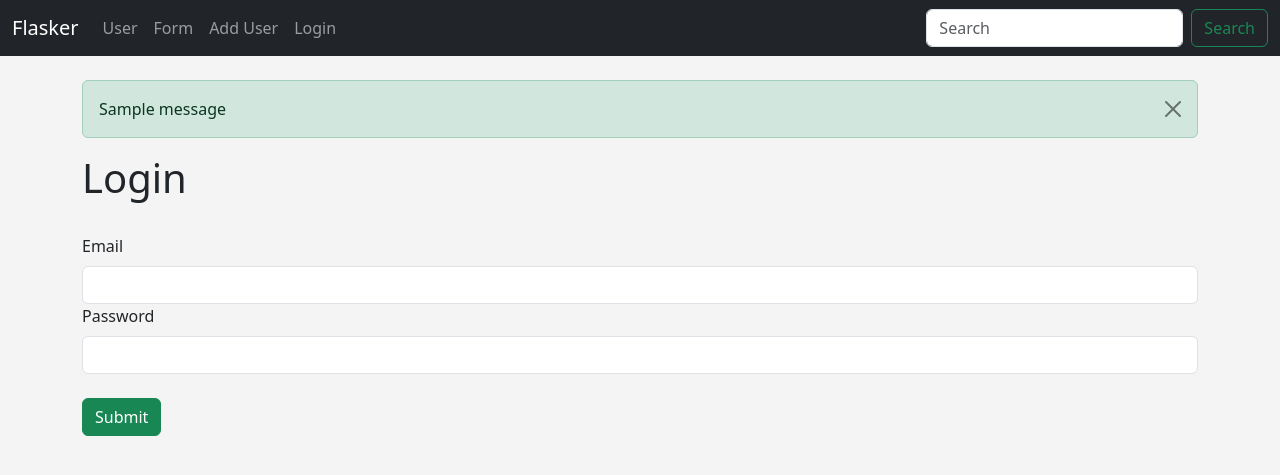
After one commit to NipunChamika/flasker, a Flask app: page /login in a window 1280 px wide. The commit adds this page. Shown: the top 475 px of the page. Run offline with Flask 3, Linux system fonts and the light colour scheme; tables that the repository leaves empty hold one stand-in row (values such as "Sample post"); one stand-in notice (Sample message) is shown.

Commit message:
feat: User login

```diff
--- a/app.py
+++ b/app.py
@@ -56,6 +56,12 @@ class UserForm(FlaskForm):
     password = PasswordField('Password', validators=[DataRequired()])
     confirm_password = PasswordField('Confirm Password', validators=[
                                      DataRequired(), EqualTo('password', message='Passwords must match!')])
+    submit = SubmitField('Submit')
+
+
+class LoginForm(FlaskForm):
+    email = EmailField('Email', validators=[DataRequired()])
+    password = PasswordField('Password', validators=[DataRequired()])
     submit = SubmitField('Submit')
 
 
@@ -145,3 +151,27 @@ def delete_user(id):
     except SQLAlchemyError:
         flash('Database error, try again!')
         return redirect(url_for('add_user'))
+
+
+@app.route('/login', methods=['GET', 'POST'])
+def login():
+    email = None
+    password = None
+    user = None
+    logged_in = None
+    form = LoginForm()
+
+    if form.validate_on_submit():
+        email = form.email.data
+        password = form.password.data
+        form.email.data = ''
+        form.password.data = ''
+
+        user = User.query.filter_by(email=email).first()
+
+        if user:
+            logged_in = check_password_hash(user.password_hash, password)
+        else:
+            flash('Wrong email or password')
+
+    return render_template('login.html', email=email, user=user, logged_in=logged_in, form=form)
--- a/templates/base.html
+++ b/templates/base.html
@@ -56,6 +56,14 @@
                 >Add User</a
               >
             </li>
+            <li class="nav-item">
+              <a
+                class="nav-link"
+                aria-current="page"
+                href="{{ url_for('login') }}"
+                >Login</a
+              >
+            </li>
           </ul>
           <form class="d-flex" role="search">
             <input
--- /dev/null
+++ b/templates/login.html
@@ -0,0 +1,29 @@
+{% extends 'base.html' %}
+{% block content %}
+    {% for message in get_flashed_messages() %}
+        <div class="alert alert-success alert-dismissible fade show" role="alert">
+            {{ message }}
+            <button
+                type="button"
+                class="btn-close"
+                data-bs-dismiss="alert"
+                aria-label="Close"
+            ></button>
+        </div>
+    {% endfor %}
+
+    {% if logged_in %}
+        <h1>Welcome {{ user.name }}!</h1>
+    {% else %}
+        <h1>Login</h1>
+        <br />
+        <form method="post">
+            {{ form.hidden_tag() }}
+            {{ form.email.label(class="form-label") }}
+            {{ form.email(class="form-control") }}
+            {{ form.password.label(class="form-label") }}
+            {{ form.password(class="form-control") }}
+            <br />
+            {{ form.submit(class="btn btn-success") }}
+        </form>
+    {% endif %} {% endblock %}
```
